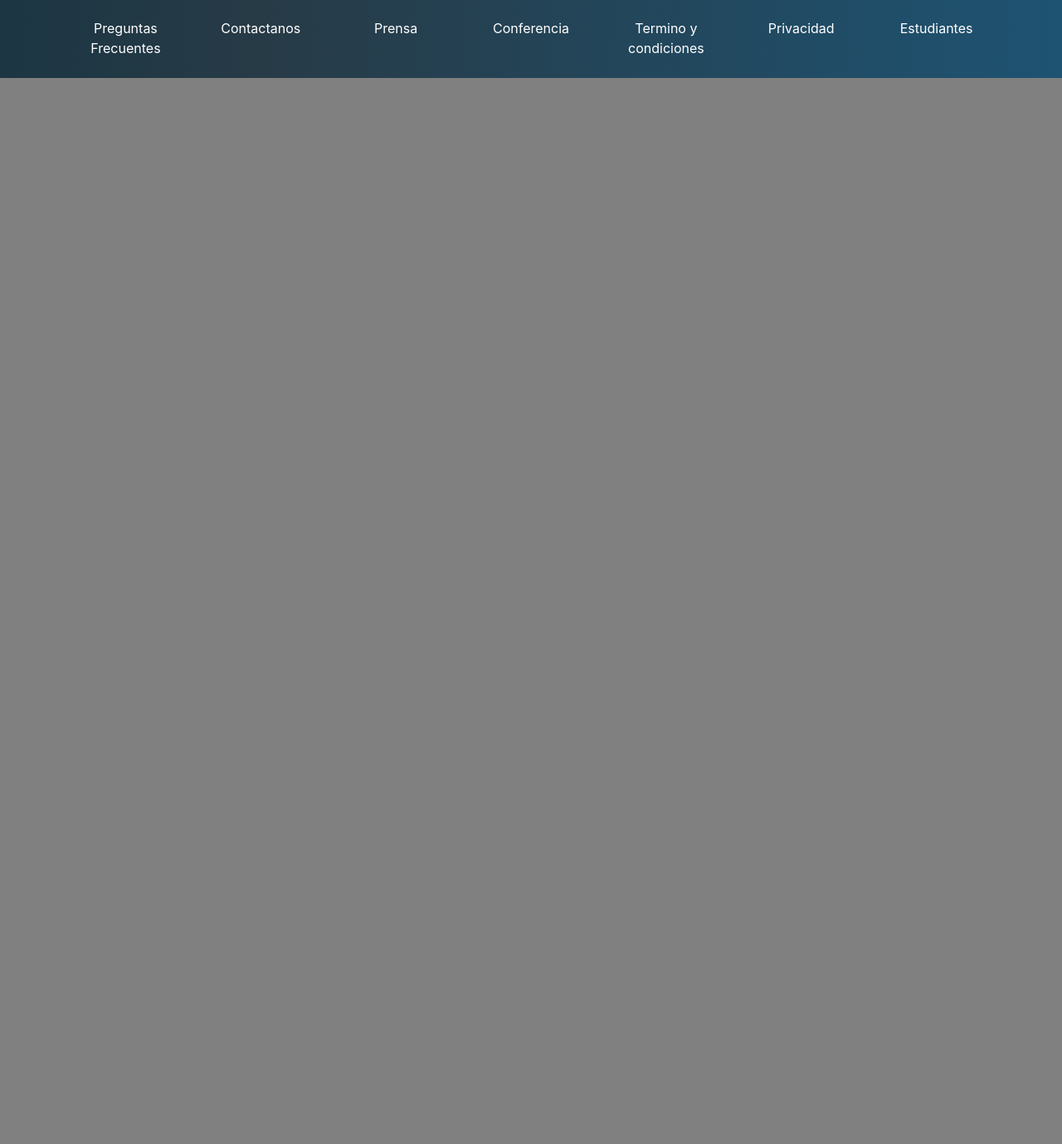
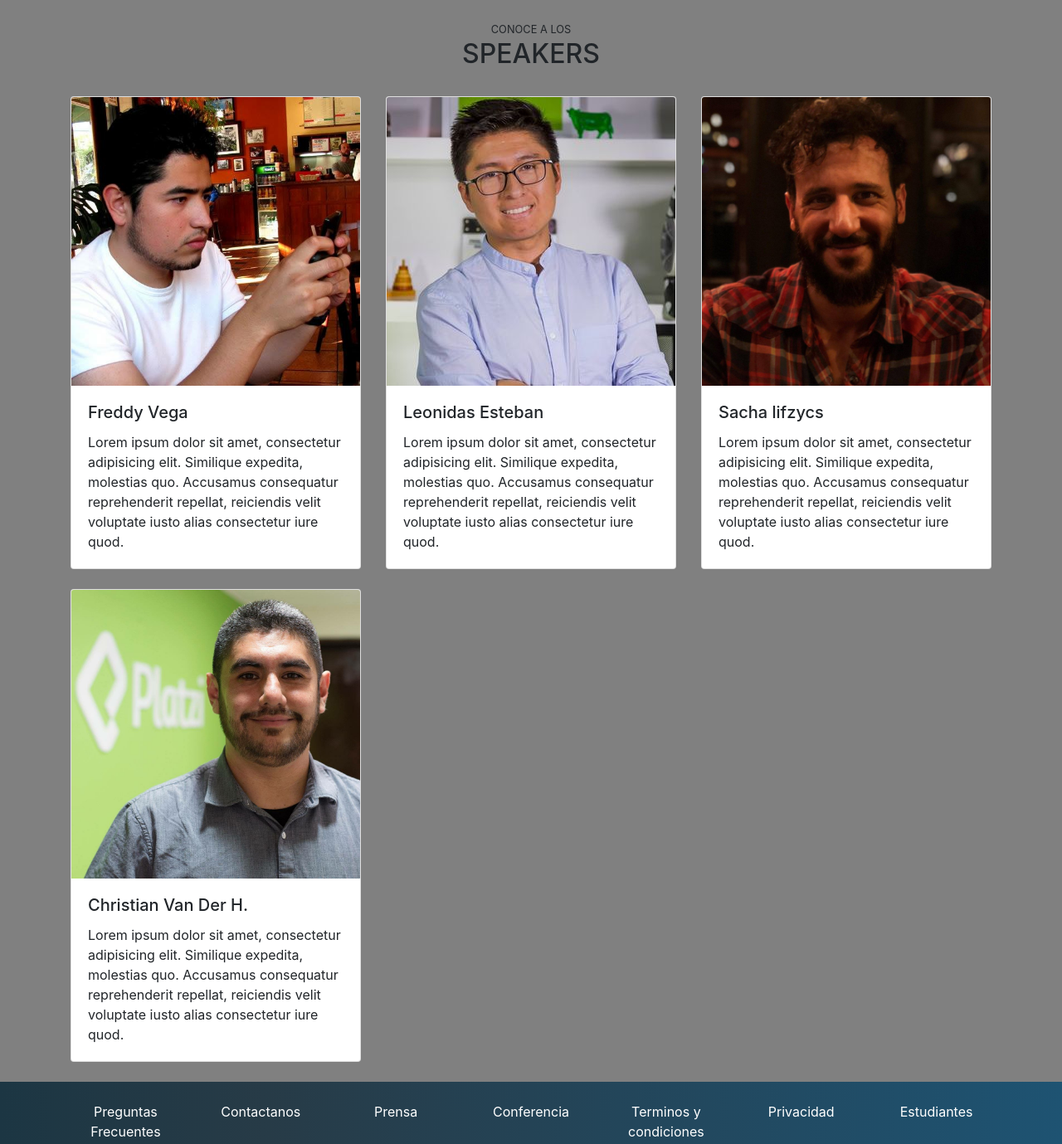
Before and after one commit to lexstudio/bootstrap, a plain HTML site: page index.html in a window 1280 px wide. Shown: the part 618-1997 px from the top of the page at 83% size. Before the commit the page ends 800 px from the top, so only its background shows below. Drawn offline with nearby package versions, Linux system fonts and the light colour scheme.

Commit message:
V12 Cards de speakers hasta el video

```diff
--- a/index.html
+++ b/index.html
@@ -93,6 +93,76 @@
     </main>
 
 
+    <!--Speakers-->
+
+    <section id="speakers" class="mt-4">
+       <div class="container">
+           <div class="row">
+               <div class="col text-center text-uppercase">
+                   <small>Conoce a los</small>
+                   <h2>Speakers</h2>
+               </div>
+           </div>
+
+           <div class="row mt-4">
+
+               <div class="col-md-6 col-lg-4 mb-4">
+
+                    <div class="card">
+                          <img src="assets/img/speakers/freddy.jpeg" class="card-img-top" alt="foto de sacha">
+                          <div class="card-body">
+                            <h5 class="card-title">Freddy Vega</h5>
+                            <p class="card-text">Lorem ipsum dolor sit amet, consectetur adipisicing elit. Similique expedita, molestias quo. Accusamus consequatur reprehenderit repellat, reiciendis velit voluptate iusto alias consectetur iure quod.</p>
+
+                          </div>
+                    </div>
+
+               </div>
+
+               <div class="col-md-6 col-lg-4 mb-4">
+
+                    <div class="card">
+                          <img src="assets/img/speakers/leonidas2.jpeg" class="card-img-top" alt="foto de sacha">
+                          <div class="card-body">
+                            <h5 class="card-title">Leonidas Esteban</h5>
+                            <p class="card-text">Lorem ipsum dolor sit amet, consectetur adipisicing elit. Similique expedita, molestias quo. Accusamus consequatur reprehenderit repellat, reiciendis velit voluptate iusto alias consectetur iure quod.</p>
+
+                          </div>
+                    </div>
+
+               </div>
+
+               <div class="col-md-6 col-lg-4 mb-4">
+
+                    <div class="card">
+                          <img src="assets/img/speakers/sacha.jpg" class="card-img-top" alt="foto de sacha">
+                          <div class="card-body">
+                            <h5 class="card-title">Sacha lifzycs</h5>
+                            <p class="card-text">Lorem ipsum dolor sit amet, consectetur adipisicing elit. Similique expedita, molestias quo. Accusamus consequatur reprehenderit repellat, reiciendis velit voluptate iusto alias consectetur iure quod.</p>
+
+                          </div>
+                    </div>
+
+               </div>
+
+               <div class="col-md-6 col-lg-4 mb-4">
+
+                    <div class="card">
+                          <img src="assets/img/speakers/cvander.jpeg" class="card-img-top" alt="foto de sacha">
+                          <div class="card-body">
+                            <h5 class="card-title">Christian Van Der H.</h5>
+                            <p class="card-text">Lorem ipsum dolor sit amet, consectetur adipisicing elit. Similique expedita, molestias quo. Accusamus consequatur reprehenderit repellat, reiciendis velit voluptate iusto alias consectetur iure quod.</p>
+
+                          </div>
+                    </div>
+
+               </div>
+           </div>
+       </div>
+
+    </section>
+
+
    <!-- Footer -->
 
     <footer id="footer" class="pb-4 pt-4">
@@ -115,7 +185,7 @@
                 </div>
 
                 <div class="col-12 col-lg">
-                    <a href="#">Termino y condiciones</a>
+                    <a href="#">Terminos y condiciones</a>
                 </div>
 
                 <div class="col-12 col-lg">
```
Also changed, not shown: assets/img/speakers/cvander.jpeg (added), assets/img/speakers/freddy.jpeg (added), assets/img/speakers/leonidas.jpeg (added), assets/img/speakers/leonidas2.jpeg (added), assets/img/speakers/sacha.jpg (added), css/index.css (line endings or trailing spaces).
